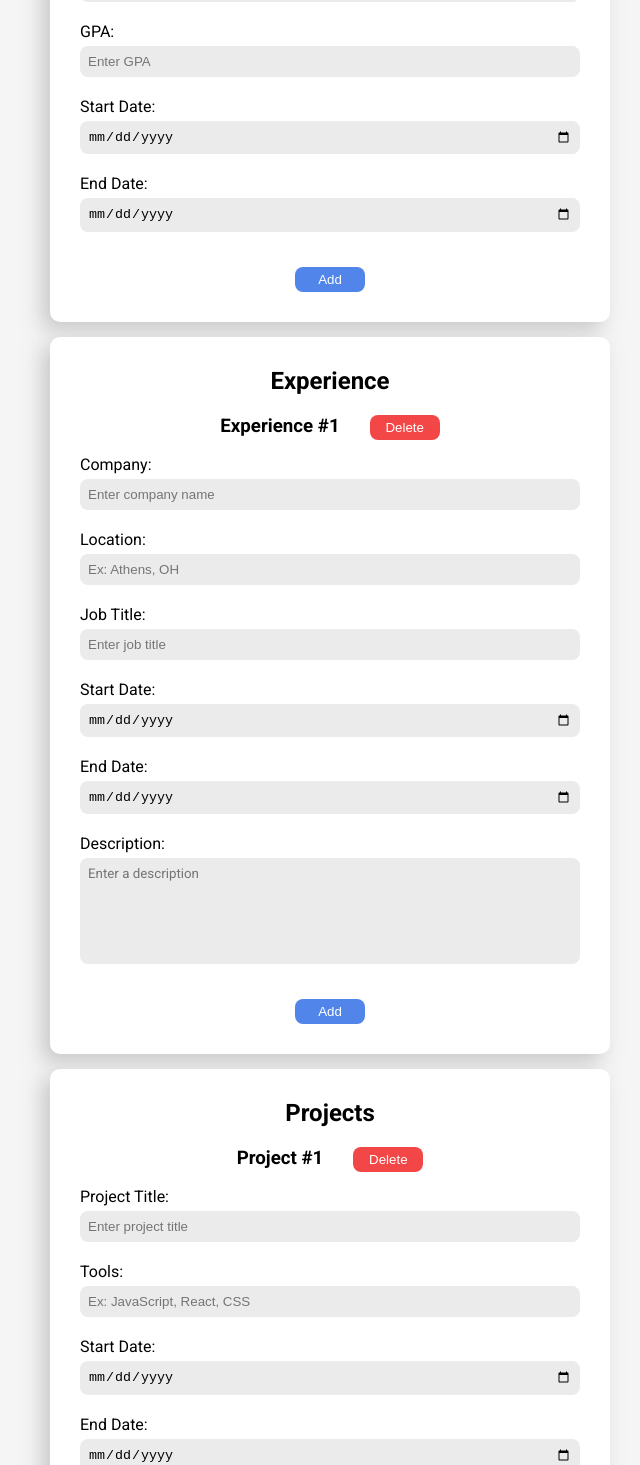
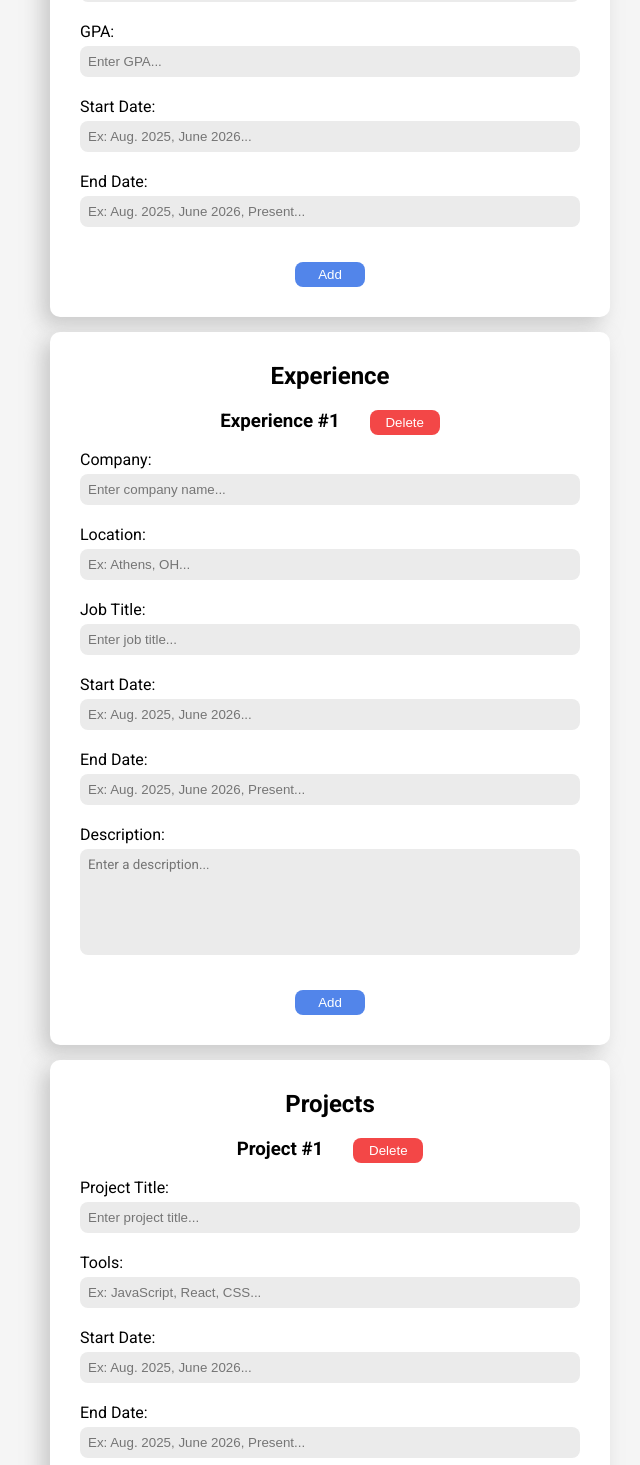
Before and after one commit to nathan8b/ResumeForge, a React app: page / in a window 1280 px wide. Shown: the part 844-2309 px from the top of the page, without its empty margins (310-950 px from the left). Built offline with nearby package versions, Linux system fonts and the light colour scheme; the HTML template or start-up script is replaced by a standard one.

Commit message:
fixed latex generation syntax, changed date inputs for each section

```diff
--- a/src/App.jsx
+++ b/src/App.jsx
@@ -92,7 +92,7 @@ function App() {
       \resumeSubHeadingListStart
         ${education.map((entry) => String.raw`
           \resumeSubheading
-          {${entry.school}}{${entry.location}}}
+          {${entry.school}}{${entry.location}}
           {${entry.degree} \quad GPA: ${entry.gpa}}{${entry.startDate} -- ${entry.endDate}}
           `
         )}
@@ -102,8 +102,8 @@ function App() {
       \resumeSubHeadingListStart
         ${experience.map((entry) => String.raw`
           \resumeSubheading
-            {${entry.position}}{${entry.startDate} -- ${entry.endDate}}
-            {${entry.location}}{${entry.location}}
+            {${entry.company}}{${entry.startDate} -- ${entry.endDate}}
+            {${entry.position}}{${entry.location}}
             \resumeItemListStart
               \resumeItem{${entry.description}}
             \resumeItemListEnd
@@ -149,7 +149,7 @@ function App() {
       </div>
 
       <div className="preview-container">
-
+        <p style={{ whiteSpace: "pre-wrap"}}>{generateLatex()}/</p>
       </div>
     </>
   )
--- a/src/components/Education.jsx
+++ b/src/components/Education.jsx
@@ -28,42 +28,42 @@ function Education({data, setData}) {
                     <label for="school">School:</label>
                     <input
                         type="text"
-                        placeholder="Enter school name"
+                        placeholder="Enter school name..."
                         value={entry.school}
                         onChange={(event) => handleChange(index, "school", event.target.value)}
                     />
                     <label for="location">Location:</label>
                     <input
                         type="text"
-                        placeholder="Ex: Athens, OH"
+                        placeholder="Ex: Athens, OH..."
                         value={entry.location}
                         onChange={(event) => handleChange(index, "location", event.target.value)}
                     />
                     <label for="degree">Degree:</label>
                     <input
                         type="text"
-                        placeholder="Enter degree"
+                        placeholder="Enter degree..."
                         value={entry.degree}
                         onChange={(event) => handleChange(index, "degree", event.target.value)}
                     />
                     <label for="gpa">GPA:</label>
                     <input
                         type="number"
-                        placeholder="Enter GPA"
+                        placeholder="Enter GPA..."
                         value={entry.gpa}
                         onChange={(event) => handleChange(index, "gpa", event.target.value)}
                     />
                     <label for="start-date">Start Date:</label>
                     <input
-                        type="date"
-                        placeholder="Start date"
+                        type="text"
+                        placeholder="Ex: Aug. 2025, June 2026..."
                         value={entry.startDate}
                         onChange={(event) => handleChange(index, "startDate", event.target.value)}
                     />
                     <label for="end-date">End Date:</label>
                     <input
-                        type="date"
-                        placeholder="End date"
+                        type="text"
+                        placeholder="Ex: Aug. 2025, June 2026, Present..."
                         value={entry.endDate}
                         onChange={(event) => handleChange(index, "endDate", event.target.value)}
                     />
--- a/src/components/Experience.jsx
+++ b/src/components/Experience.jsx
@@ -28,42 +28,42 @@ function Experience({data, setData}) {
                     <label for="company">Company:</label>
                     <input
                         type="text"
-                        placeholder="Enter company name"
+                        placeholder="Enter company name..."
                         value={entry.company}
                         onChange={(event) => handleChange(index, "company", event.target.value)}
                     />
                     <label for="location">Location:</label>
                     <input
                         type="text"
-                        placeholder="Ex: Athens, OH"
+                        placeholder="Ex: Athens, OH..."
                         value={entry.location}
                         onChange={(event) => handleChange(index, "location", event.target.value)}
                     />
                     <label for="position">Job Title:</label>
                     <input
                         type="text"
-                        placeholder="Enter job title"
+                        placeholder="Enter job title..."
                         value={entry.position}
                         onChange={(event) => handleChange(index, "position", event.target.value)}
                     />
                     <label for="start-date">Start Date:</label>
                     <input
-                        type="date"
-                        placeholder="Start date"
+                        type="text"
+                        placeholder="Ex: Aug. 2025, June 2026..."
                         value={entry.startDate}
                         onChange={(event) => handleChange(index, "startDate", event.target.value)}
                     />
                     <label for="end-date">End Date:</label>
                     <input
-                        type="date"
-                        placeholder="End date"
+                        type="text"
+                        placeholder="Ex: Aug. 2025, June 2026, Present..."
                         value={entry.endDate}
                         onChange={(event) => handleChange(index, "endDate", event.target.value)}
                     />
                     <label for="description">Description:</label>
                     <textarea
                         rows={6}
-                        placeholder="Enter a description"
+                        placeholder="Enter a description..."
                         value={entry.description}
                         onChange={(event) => handleChange(index, "description", event.target.value)}
                     />
--- a/src/components/PersonalInfo.jsx
+++ b/src/components/PersonalInfo.jsx
@@ -6,7 +6,7 @@ function PersonalInfo({data, setData}) {
             <label for="name">Full Name:</label>
             <input
                 type="name"
-                placeholder="Enter full name"
+                placeholder="Enter full name..."
                 value={data.name}
                 onChange={(event) => setData({ ...data, name: event.target.value})}
             />
@@ -14,7 +14,7 @@ function PersonalInfo({data, setData}) {
             <label for="phone">Phone Number:</label>
                 <input
                     type="tel"
-                    placeholder="Enter phone number"
+                    placeholder="Enter phone number..."
                     value={data.phone}
                     onChange={(event) => setData({ ...data, phone: event.target.value})}
             />
@@ -22,7 +22,7 @@ function PersonalInfo({data, setData}) {
             <label for="email">Email:</label>
             <input
                 type="email"
-                placeholder="Enter email"
+                placeholder="Enter email..."
                 value={data.email}
                 onChange={(event) => setData({ ...data, email: event.target.value})}
             />
@@ -30,7 +30,7 @@ function PersonalInfo({data, setData}) {
             <label for="linkedin">LinkedIn Link:</label>
             <input
                 type="text"
-                placeholder="Enter LinkedIn link"
+                placeholder="Enter LinkedIn link..."
                 value={data.linkedin}
                 onChange={(event) => setData({ ...data, linkedin: event.target.value})}
             />
@@ -38,7 +38,7 @@ function PersonalInfo({data, setData}) {
             <label for="github">GitHub Link:</label>
             <input
                 type="text"
-                placeholder="Enter GitHub link"
+                placeholder="Enter GitHub link..."
                 value={data.github}
                 onChange={(event) => setData({ ...data, github: event.target.value})}
             />
--- a/src/components/Projects.jsx
+++ b/src/components/Projects.jsx
@@ -28,42 +28,42 @@ function Projects({data, setData}) {
                     <label for="title">Project Title:</label>
                     <input
                         type="text"
-                        placeholder="Enter project title"
+                        placeholder="Enter project title..."
                         value={entry.title}
                         onChange={(event) => handleChange(index, "title", event.target.value)}
                     />
                     <label for="tools">Tools:</label>
                     <input
                         type="text"
-                        placeholder="Ex: JavaScript, React, CSS"
+                        placeholder="Ex: JavaScript, React, CSS..."
                         value={entry.tools}
                         onChange={(event) => handleChange(index, "tools", event.target.value)}
                     />
                     <label for="start-date">Start Date:</label>
                     <input
-                        type="date"
-                        placeholder="Start date"
+                        type="text"
+                        placeholder="Ex: Aug. 2025, June 2026..."
                         value={entry.startDate}
                         onChange={(event) => handleChange(index, "startDate", event.target.value)}
                     />
                     <label for="end-date">End Date:</label>
                     <input
-                        type="date"
-                        placeholder="End date"
+                        type="text"
+                        placeholder="Ex: Aug. 2025, June 2026, Present..."
                         value={entry.endDate}
                         onChange={(event) => handleChange(index, "endDate", event.target.value)}
                     />
                     <label for="description">Description:</label>
                     <textarea
                         rows={6}
-                        placeholder="Enter a description"
+                        placeholder="Enter a description..."
                         value={entry.description}
                         onChange={(event) => handleChange(index, "description", event.target.value)}
                     />
                     <label for="link">Link (optional):</label>
                     <input
                         type="link"
-                        placeholder="Repository or project link"
+                        placeholder="Enter GitHub or live project link..."
                         value={entry.link}
                         onChange={(event) => handleChange(index, "link", event.target.value)}
                     />
```
